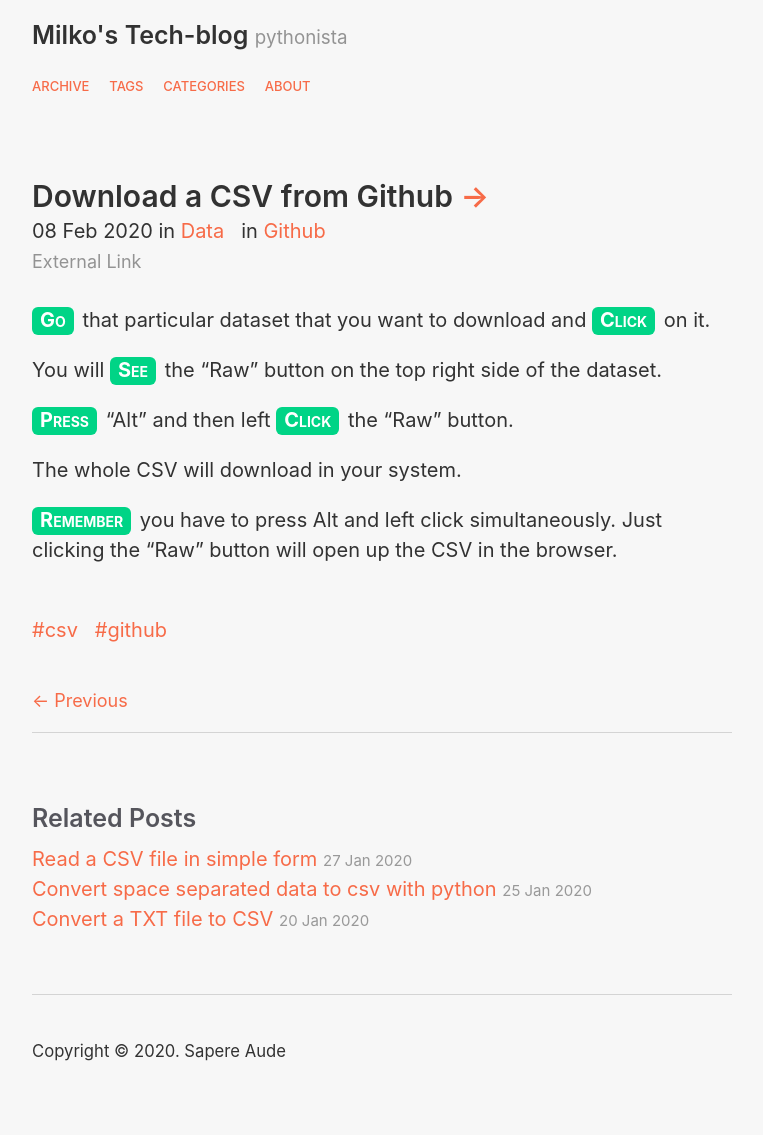
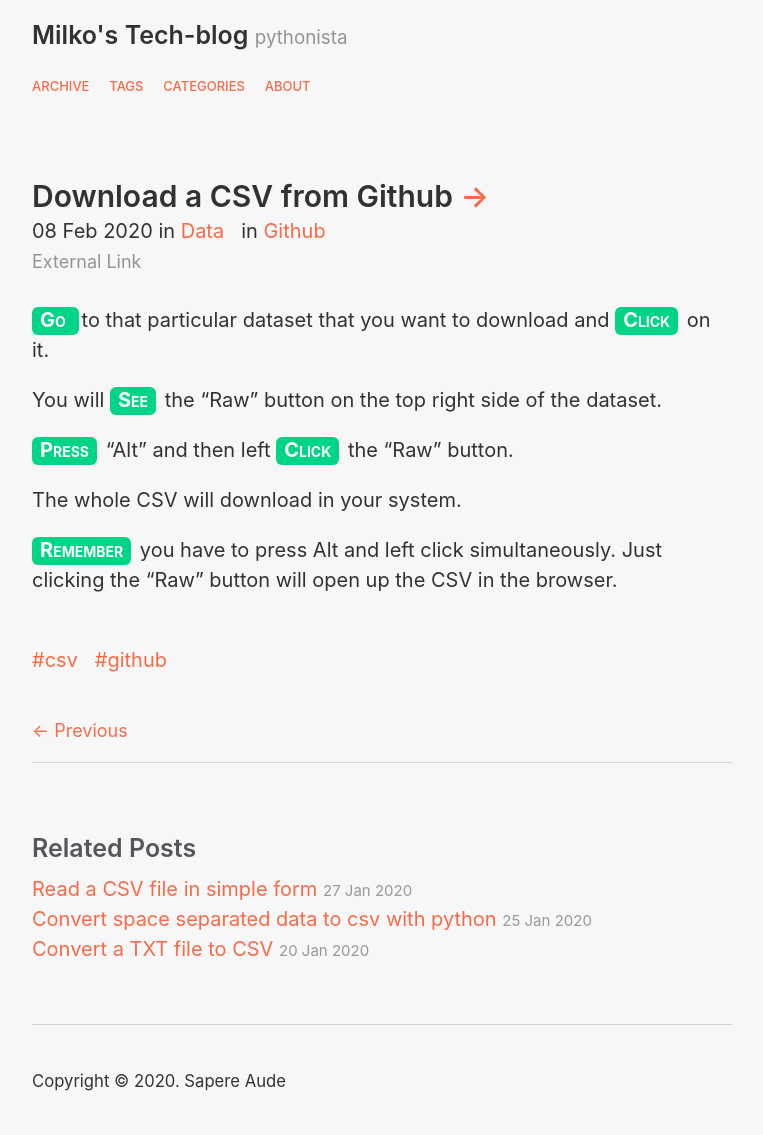
Before and after one commit to Milko-R/Milko-R.github.io, a Jekyll site: the page built from _posts/2020-02-08-Download-a-CSV-from-Github.md, in a window 1280 px wide. Shown: the whole page, without its empty margins (258-1021 px from the left). Built offline with Jekyll 4.4.1, drawn with Linux system fonts in a browser that asks for light colours; before the commit the page ends 1105 px from its top, so only the background shows below that.

Commit message:
Update 2020-02-08-Download-a-CSV-from-Github.md

```diff
--- a/_posts/2020-02-08-Download-a-CSV-from-Github.md
+++ b/_posts/2020-02-08-Download-a-CSV-from-Github.md
@@ -7,7 +7,7 @@ tags: [csv, github]
 link: https://stackoverflow.com/a/42305752/12864361/
 ---
 
-<span class="fixed">Go</span> that particular dataset that you want to download
+<span class="fixed">Go </span> to that particular dataset that you want to download
 and <span class="fixed">Click</span> on it.
 
 You will <span class="fixed">See</span> the "Raw" button on the top right side of the dataset.
```
